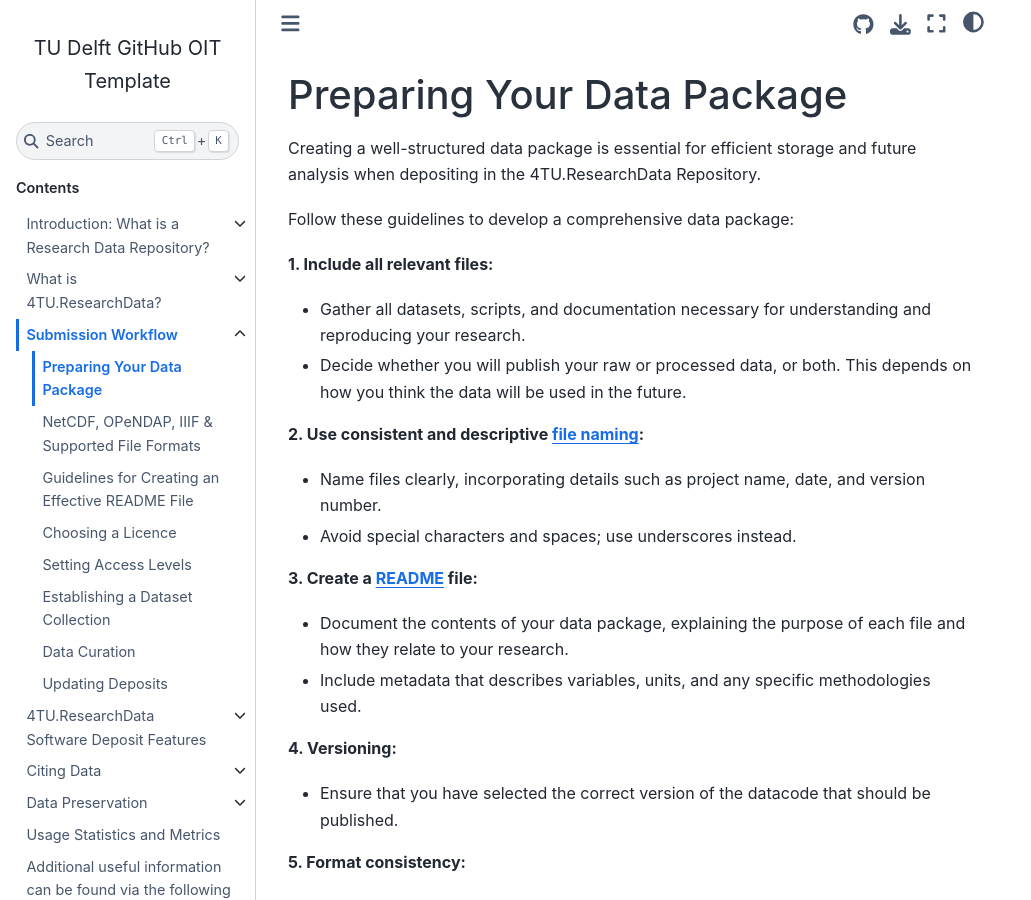
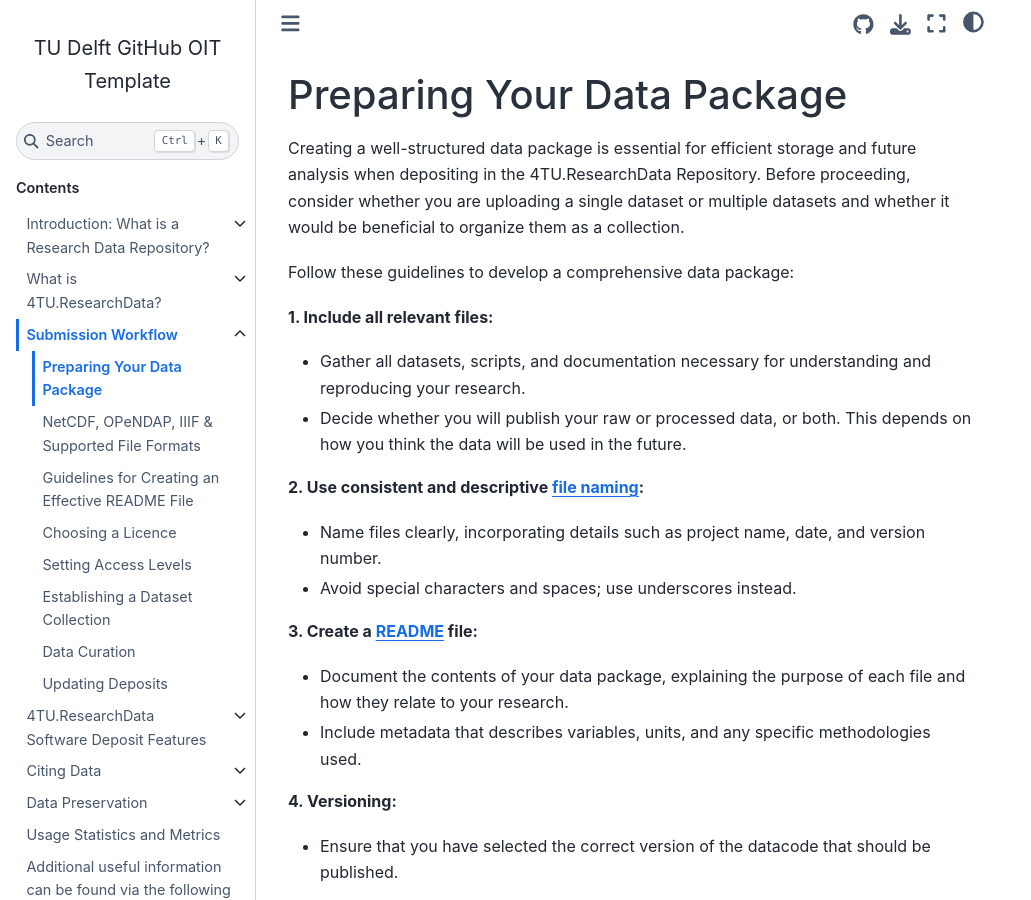
Before and after one commit to TUDelft-books/FAIR4TU_Submission_Help, a Jupyter Book: the page built from book/submission_workflow/preparing_your_data_package.md, in a window 1280 px wide and 900 px high. Shown: the whole window, without its empty margins (0-1031 px from the left). Built offline with Jupyter Book 1.0.4 settings and Sphinx 7.4.7 and the Sphinx Book theme 1.1.4, drawn with Linux system fonts in a browser that asks for light colours; pages that are not in the unit, such as notebooks, are missing from menus; comment, search, counter and statistics services are not loaded.

Commit message:
Update preparing_your_data_package.md

```diff
--- a/book/submission_workflow/preparing_your_data_package.md
+++ b/book/submission_workflow/preparing_your_data_package.md
@@ -1,6 +1,6 @@
 # Preparing Your Data Package
 
-Creating a well-structured data package is essential for efficient storage and future analysis when depositing in the 4TU.ResearchData Repository.
+Creating a well-structured data package is essential for efficient storage and future analysis when depositing in the 4TU.ResearchData Repository. Before proceeding, consider whether you are uploading a single dataset or multiple datasets and whether it would be beneficial to organize them as a collection.
 
 Follow these guidelines to develop a comprehensive data package:
 
```
